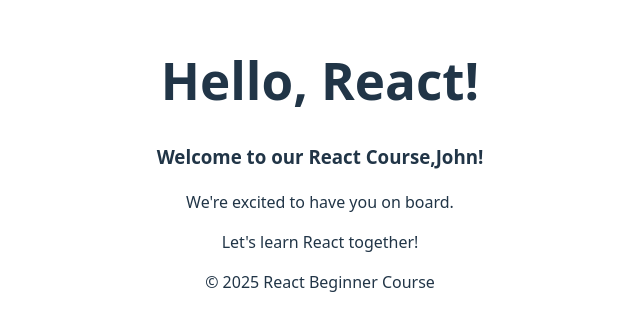
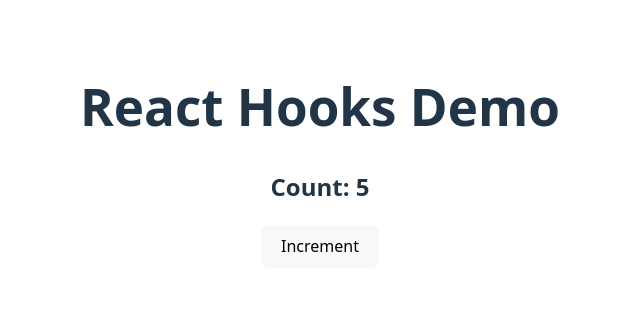
Before and after one commit to khushiray07/React_proj, a React (Vite) app in the folder practiceR/: page / in a window 1280 px wide. Shown: the part 244-574 px from the top of the page, without its empty margins (320-960 px from the left). Built offline with nearby package versions, Linux system fonts and the light colour scheme.

Commit message:
day4 implemented hooks(useState,useEffect)with auto inrementing timer

```diff
--- a/practiceR/src/App.jsx
+++ b/practiceR/src/App.jsx
@@ -1,31 +1,30 @@
-import { useState } from 'react'
-import reactLogo from './assets/react.svg'
-import viteLogo from '/vite.svg'
+import  { useState, useEffect } from 'react';
 import './App.css'
 import React from 'react';
-import Clock from './Clock';
 import Header from './Component/Header';
-import Greeting from './Greeting';
 
 
-import Footer from "./Component/footer";
 
 function App() {
+  const [count, setCount] = useState(0);
 
-  // return (
-  //   <>
-  //   <Header name ="khushi" age="19"/>
+  useEffect(() => {
+    const timer = setInterval(() => {
+      setCount(prevCount => prevCount + 1);
+    }, 1000);
 
+    return () => clearInterval(timer);
+  }, []);
 
-  //     </>
-  // )
   return (
-  <div>
-    <h1>Hello, React!</h1>
-    <Greeting name="John" message="Let's learn React together!" />
-    <Footer/>
-  </div>
-);
+    <div>
+      <h1>React Hooks Demo</h1>
+      <h2>Count: {count}</h2>
+      <button onClick={() => setCount(prevCount => prevCount + 1)}>
+        Increment
+      </button>
+    </div>
+  );
 }
 
-export default App
+export default App;
--- a/practiceR/src/Component/Header.jsx
+++ b/practiceR/src/Component/Header.jsx
@@ -1,9 +1,21 @@
 import React from "react"
-export default function Header(props){
+import { useState } from "react";
+export default function Header(){
+
+    // const[age, setAge] = useState(18);
+    // const[name,setName]= useState("khushi");
+
+    const [count, setCount] = useState(0);
+
+    const increase = () => {
+        setCount(count + 1);
+    }
     return (
         <>
-        <h1>Hello , I am {props.name} my age is {props.age}</h1>
-        </>
+        <h1>My age is {count} </h1>
+<button onClick={() => setCount(prevCount => prevCount + 1)}>
+  Increment
+</button>        </>
 
     )
 }
--- a/practiceR/src/Component/footer.jsx
+++ b/practiceR/src/Component/footer.jsx
@@ -7,10 +7,10 @@
 
 // }
 
-import React from 'react';
+// import React from 'react';
 
-function Footer() {
-  return <footer>© 2025 React Beginner Course</footer>
-}
+// function Footer() {
+//   return <footer>© 2025 React Beginner Course</footer>
+// }
 
-export default Footer;
+// export default Footer;
```
